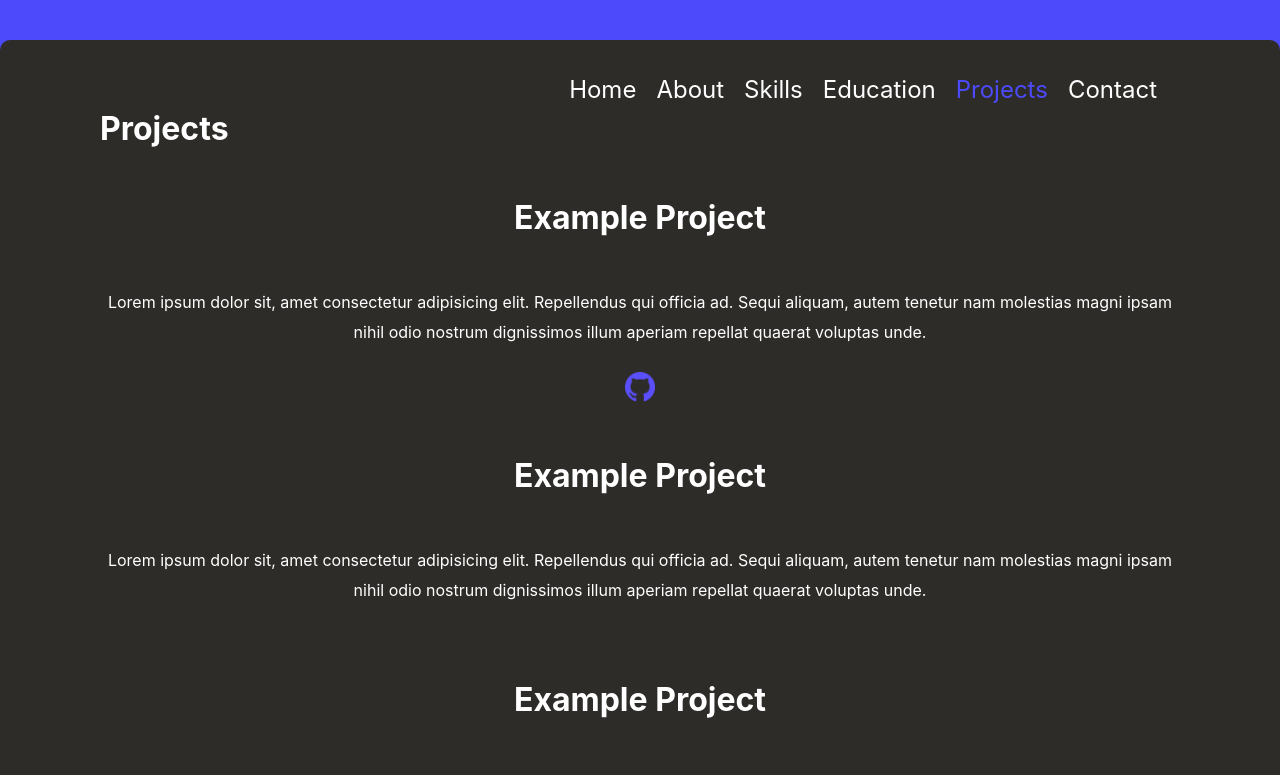
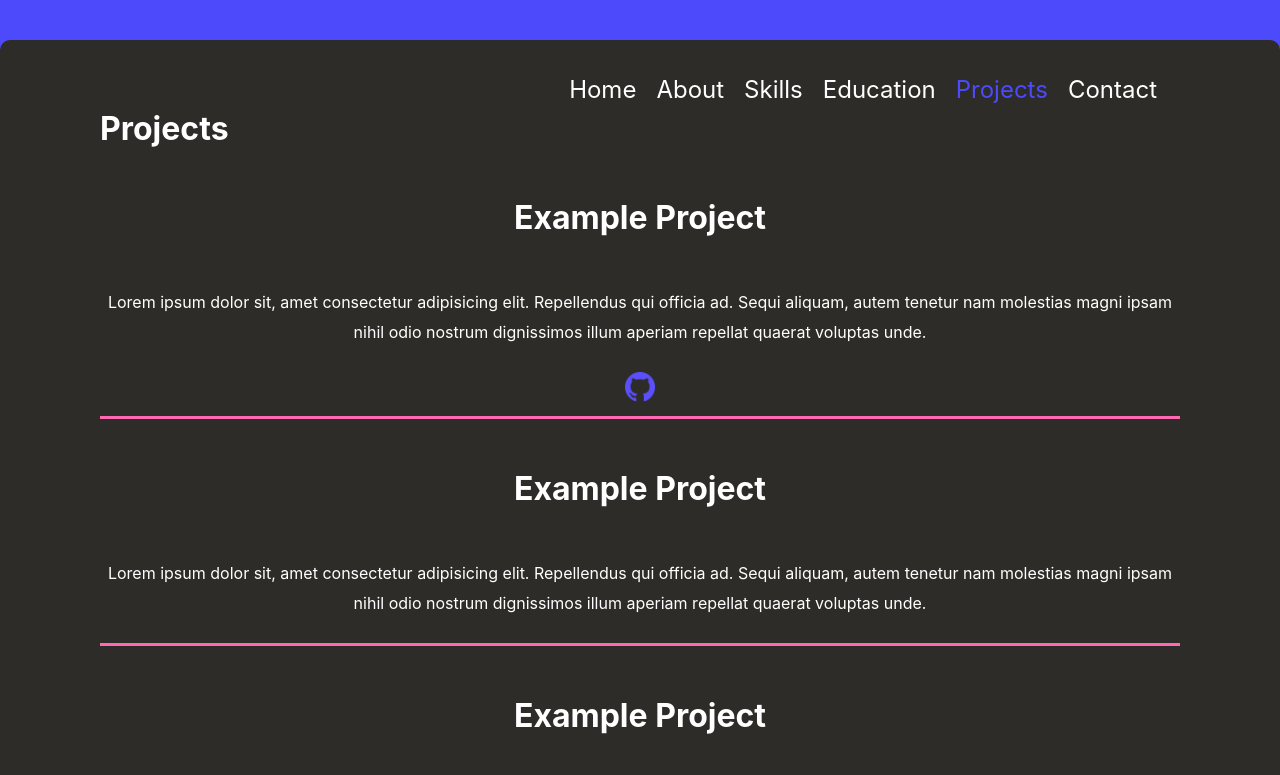
Before and after one commit to tamaskalapacs/PersonalWebsite, a React (Create React App) app: page /projects in a window 1280 px wide. Shown: the top 775 px of the page. Built offline with nearby package versions, Linux system fonts and the light colour scheme.

Commit message:
added hotpink/gray divider between projects

```diff
--- a/src/components/Contact/Contact.jsx
+++ b/src/components/Contact/Contact.jsx
@@ -5,7 +5,7 @@ import './style.css'
 const Contact = () => {
     return (
         <div>
-            conact
+            Contact
         </div>
     )
 }
--- a/src/components/Projects/Project/style.css
+++ b/src/components/Projects/Project/style.css
@@ -1,5 +1,7 @@
 .project {
     text-align: center;
+    /*border-bottom: 3px solid #383733;*/
+    border-bottom: 3px solid hotpink;
 }
 
 .project h1{
@@ -13,4 +15,5 @@
 
 .project .icon img{
     width: 30px;
+    padding-bottom: 10px;
 }
--- a/src/components/Projects/Projects.jsx
+++ b/src/components/Projects/Projects.jsx
@@ -31,6 +31,7 @@ const Projects = () => {
             description = "Lorem ipsum dolor sit, amet consectetur adipisicing elit. Repellendus qui officia ad. Sequi aliquam, autem tenetur nam molestias magni ipsam nihil odio nostrum dignissimos illum aperiam repellat quaerat voluptas unde."
             />
 
+
         </div>
     )
 }
```
